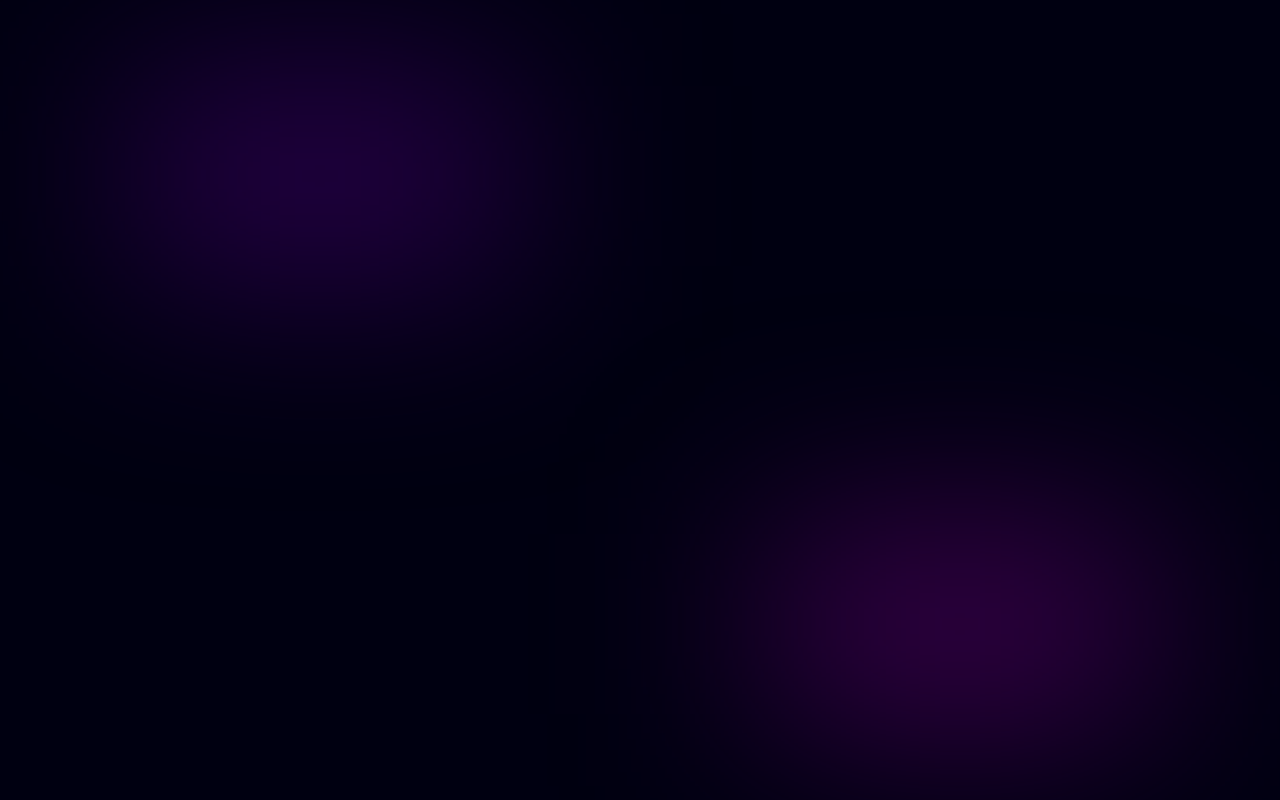
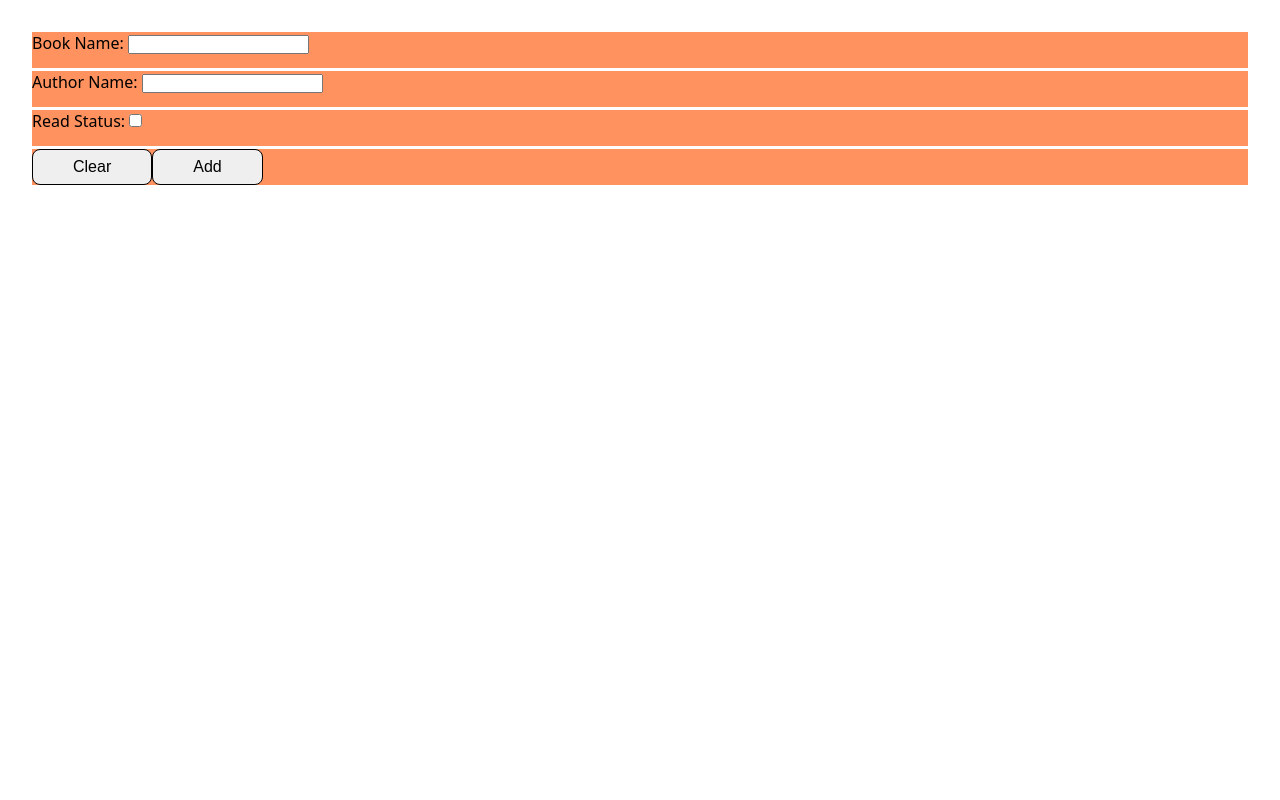
Before and after one commit to SaarimFarooqui/react-bookshelf, a React (Vite) app in the folder react-bookshelf/: page / in a window 1280 px wide. Built offline with nearby package versions, Linux system fonts and the light colour scheme.

Commit message:
Refreshing the concepts of array updates and deletes

```diff
--- a/react-bookshelf/src/App.jsx
+++ b/react-bookshelf/src/App.jsx
@@ -1,5 +1,5 @@
 import "./App.css";
-import LandingPage from "./components/LandingPage";
+import LandingPage from "./components/screen";
 
 export default function App(){
 
--- a/react-bookshelf/src/components/LandingPage.jsx
+++ /dev/null
@@ -1,9 +0,0 @@
-import "../css/landingpage.css";
-export default function LandingPage() {
-    return(
-        <div className="lp-bg">
-            <div className="gradientLight-1"></div>
-            <div className="gradientLight-2"></div>
-        </div>
-    )
-}
--- /dev/null
+++ b/react-bookshelf/src/components/screen.jsx
@@ -0,0 +1,59 @@
+import { useEffect, useState } from "react";
+import "../css/screen.css";
+
+const Reset = (setBookName, setBookAuthor, setReadStatus) => {
+    setBookName('');
+    setBookAuthor('');
+    setReadStatus(false);
+}
+
+const Screen = () => {
+
+    const [bookName, setBookName] = useState('');
+    const [bookAuthor, setBookAuthor] = useState('');
+    const [readStatus, setReadStatus] = useState(false);
+    const [bookList, setBookList] = useState([]);
+
+
+    const items = [
+        {id: 1, name: "Book 1", author: "Author 1", readStatus: true},
+        {id: 2, name: "Book 2", author: "Author 2", readStatus: false},
+        {id: 3, name: "Book 3", author: "Author 3", readStatus: true},
+    ]
+
+    useEffect(() => {
+    items.forEach((item) => {
+    console.log(`ID: ${item.id}, Name: ${item.name}, Author: ${item.author}, Read Status: ${item.readStatus}`);
+})
+})
+
+    return(
+        <>
+            <div className="screen">
+                <form>
+                    <div className="form-grid-child">
+                        <label htmlFor="bookName">Book Name: </label>
+                        <input type="text" id="bookName" maxLength={15} value={bookName} onChange={(e) => setBookName(e.target.value)}/>
+                    </div>
+                    <div className="form-grid-child">
+                        <label htmlFor="bookAuthor">Author Name: </label>
+                        <input type="text" id="bookAuthor" maxLength={15} value={bookAuthor} onChange={(e) => setBookAuthor(e.target.value)}/>
+                    </div>
+                    <div className="form-grid-child">
+                        <label htmlFor="readStatus">Read Status: </label>
+                        <input type="checkbox" id="readStatus" checked={readStatus} onChange={(e) => setReadStatus(e.target.checked)}/>
+                    </div>
+                    <div className="form-grid-child">
+                        <button type="button" onClick={() => Reset(setBookName, setBookAuthor, setReadStatus)}>Clear</button>
+                        <button type="button" onClick={() => {
+                            setBookList([...bookList, { id: bookList.length, name: bookName, author: bookAuthor, readStatus: readStatus }]);
+                            Reset(setBookName, setBookAuthor, setReadStatus);
+                        }}>Add</button>
+                    </div>
+                </form>
+            </div>
+        </>
+    );
+}
+
+export default Screen;
--- a/react-bookshelf/src/css/landingpage.css
+++ /dev/null
@@ -1,23 +0,0 @@
-.lp-bg{
-    height: 100vh;
-    width: 100%;
-    background-color: #000011;
-}
-.gradientLight-1{
-    position: absolute;
-    top: 10%;
-    left: 10%;
-    width: 30%;
-    aspect-ratio: 2;
-    background: rgb(42, 0, 77);
-    filter: blur(100px);
-}
-.gradientLight-2{
-    position: absolute;
-    bottom: 10%;
-    right: 10%;
-    width: 30%;
-    aspect-ratio: 2;
-    background: rgb(59, 0, 77);
-    filter: blur(100px);
-}
--- /dev/null
+++ b/react-bookshelf/src/css/screen.css
@@ -0,0 +1,25 @@
+.screen{
+    height: 100vh;
+    width: 100%;
+    padding: 2rem;
+}
+form{
+    display: grid;
+    grid-template-rows: repeat(4, 1fr);
+    gap: 3px;
+    user-select: none;
+
+}
+input:focus{
+    outline: none;
+}
+.form-grid-child button{
+    padding: 0.5rem 2.5rem;
+    border-radius: 0.5rem;
+    cursor: pointer;
+    font-size: 1rem;
+    border: 1px solid #000;
+}
+.form-grid-child{
+    background-color: #ff925f;
+}
```
